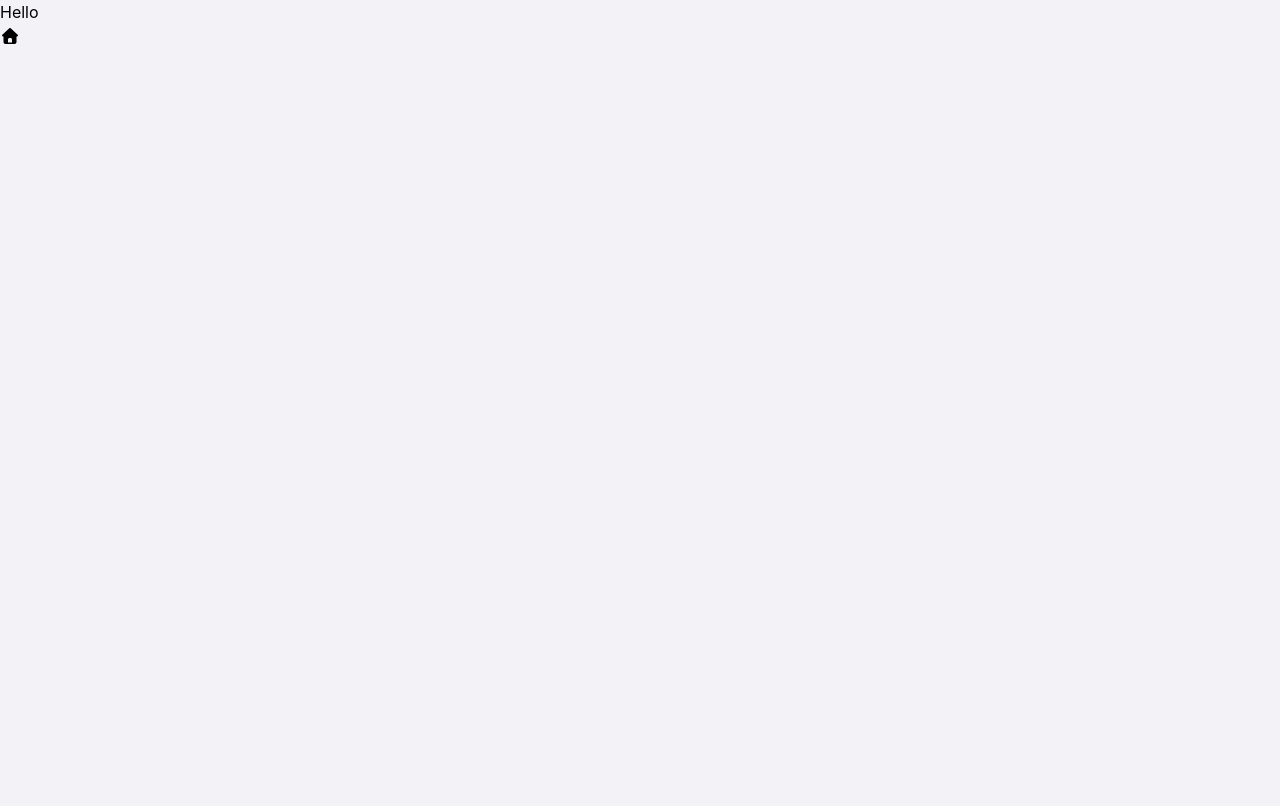
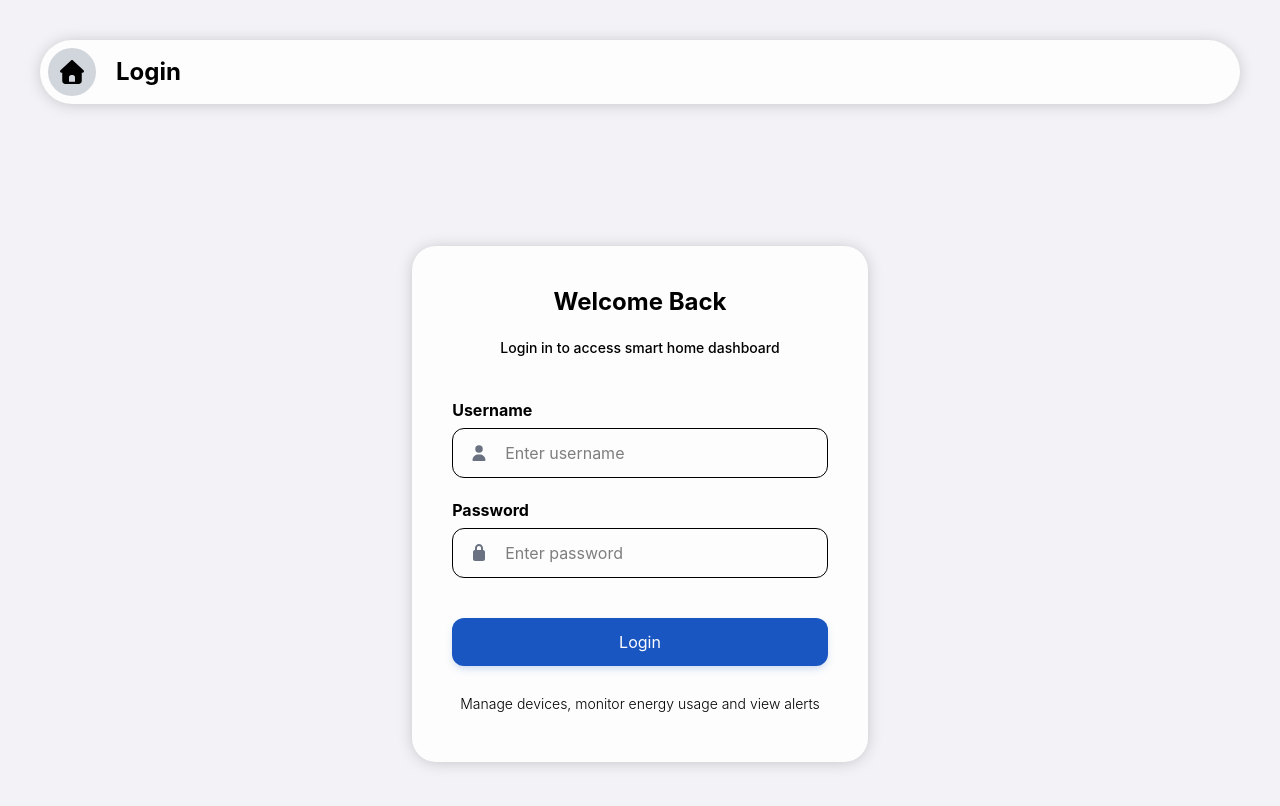
Before and after one commit to aukabanana/CSC-105-Pre-Hackathon, a React (Vite) app in the folder frontend/: page / in a window 1280 px wide. Shown: the top 806 px of the page. Built offline with nearby package versions, Linux system fonts and the light colour scheme.

Commit message:
feat: create login page

```diff
--- a/frontend/package.json
+++ b/frontend/package.json
@@ -19,6 +19,7 @@
     "react": "^19.2.6",
     "react-dom": "^19.2.6",
     "react-router-dom": "^7.15.1",
+    "tailwind": "^4.0.0",
     "tailwindcss": "^4.3.0"
   },
   "devDependencies": {
--- a/frontend/src/components/dashboardHeader.tsx
+++ b/frontend/src/components/dashboardHeader.tsx
@@ -3,10 +3,19 @@ import {
     faHouse
 } from '@fortawesome/free-solid-svg-icons'
 
-function DashboardHeader() {
+export type HeaderProps = {
+    title: string;
+}
+
+function DashboardHeader({title}: HeaderProps) {
     return(
-        <div>
-            <FontAwesomeIcon icon={faHouse}/>
+        <div className="flex p-2 rounded-full shadow-(--shadow-lg) bg-(--bg-card)">
+            <div className="flex flex-row items-center gap-5">
+                <div className="bg-gray-300 rounded-full p-2 flex items-center justify-center w-12 h-12">
+                    <FontAwesomeIcon icon={faHouse} className="text-2xl" />
+                </div>
+                <h2 className="text-2xl font-bold">{title}</h2>
+            </div>
         </div>
     )
 }
--- a/frontend/src/index.css
+++ b/frontend/src/index.css
@@ -37,15 +37,16 @@
     --color-alert-rgb: 253, 115, 111;
 
     /* == SHADOW == */
-    --shadow-lg: box-shadow: 0 1px 16px -2px rgba(30, 30, 30, 0.25);
+    --shadow-lg: 0 1px 16px -2px rgba(30, 30, 30, 0.25);
+    --shadow-button: 0 4px 8px -2px rgba(26, 86, 194, 0.25);
 
 }
 
-* {
+/* * {
     padding: 0;
     margin: 0;
     box-sizing: border-box;
-}
+} */
 
 html {
     scroll-behavior: smooth;
--- a/frontend/src/pages/loginPage.tsx
+++ b/frontend/src/pages/loginPage.tsx
@@ -1,9 +1,48 @@
 import DashboardHeader from "../components/dashboardHeader"
+import { FontAwesomeIcon } from "@fortawesome/react-fontawesome"
+import {
+    faUser,
+    faLock
+} from '@fortawesome/free-solid-svg-icons'
+
 function LoginPage() {
-    return(
-        <div>
-            <h1>Hello</h1>
-            <DashboardHeader />
+    return (
+        <div className="flex flex-col p-10 bg-(--bg-main)">
+            <DashboardHeader title="Login" />
+
+            <div className="flex justify-center items-center min-h-screen">
+                <div className="flex flex-col items-center gap-10 p-10 bg-(--bg-card) rounded-3xl shadow-(--shadow-lg)">
+                    <div className="flex flex-col items-center gap-5">
+                        <h3 className="text-2xl font-bold">Welcome Back</h3>
+                        <p className="text-sm font-medium">Login in to access smart home dashboard</p>
+                    </div>
+                    <div className="flex flex-col gap-5 w-full">
+                        <div className="flex flex-col gap-1.5 ">
+                            <label className="font-bold">Username</label>
+                            <div className="flex flex-row items-center border py-3 px-4 rounded-xl gap-4">
+                                <FontAwesomeIcon icon={faUser} className="text-gray-500"/>
+                                <input type="text" placeholder="Enter username" />
+                            </div>
+                        </div>
+                        <div className="flex flex-col gap-1.5 ">
+                            <label className="font-bold">Password</label>
+                            <div className="flex flex-row items-center border py-3 px-4 rounded-xl gap-4">
+                                <FontAwesomeIcon icon={faLock} className="text-gray-500"/>
+                                <input type="text" placeholder="Enter password" />
+                            </div>
+                        </div>
+
+                    </div>
+                    <div className="flex flex-col gap-5">
+                        <button className="
+                    text-center bg-(--color-primary) text-(--bg-card) p-3 rounded-xl shadow-(--shadow-button) w-full">
+                            Login
+                        </button>
+                        <p className="font-light text-xs md:text-sm p-2">Manage devices, monitor energy usage and view alerts</p>
+                    </div>
+
+                </div>
+            </div>
         </div>
     )
 }
--- /dev/null
+++ b/frontend/src/types/header.ts
@@ -0,0 +1,3 @@
+export interface Header {
+    title: string;
+}
```
Also changed, not shown: 1 other file (tests, documents, lock files or other folders).
